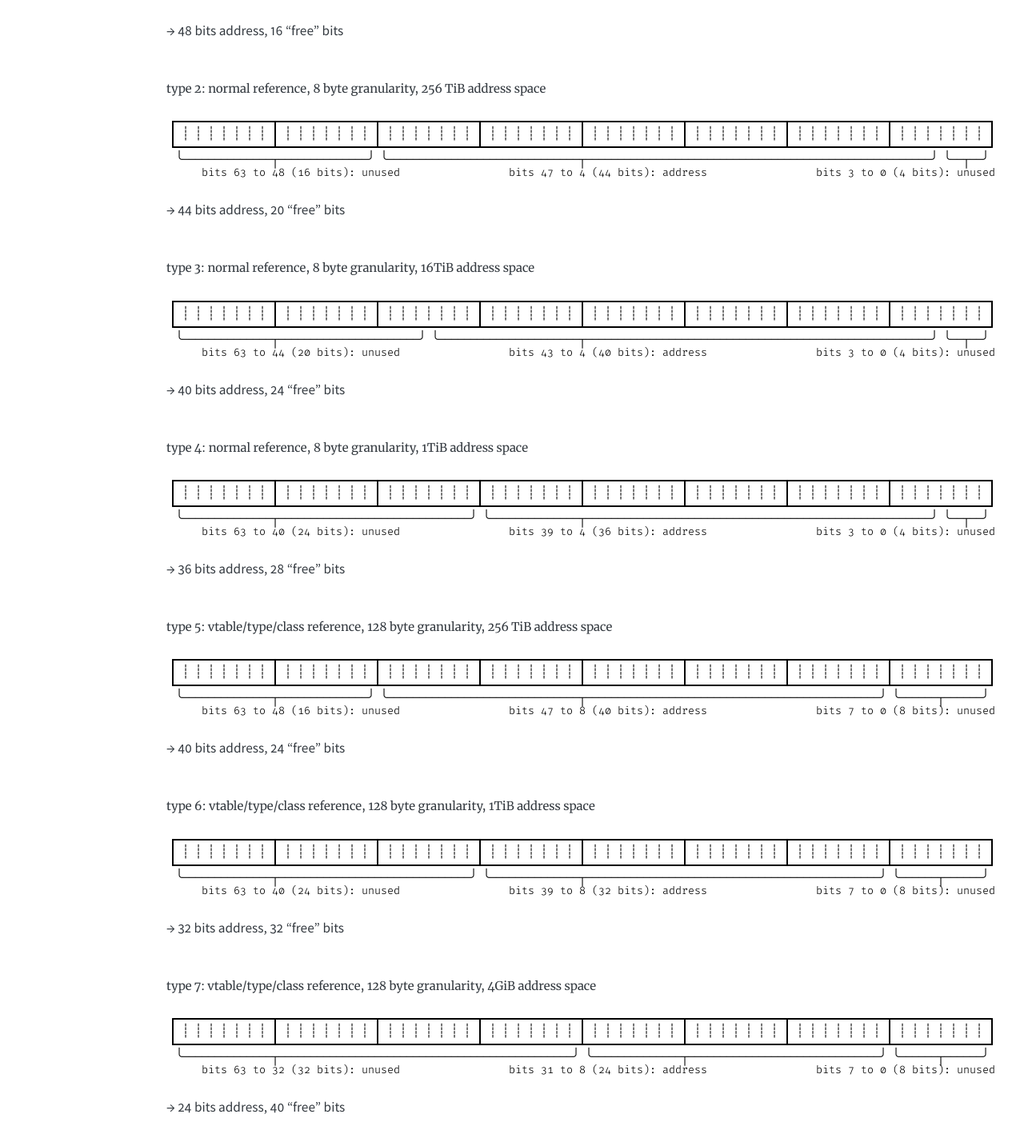
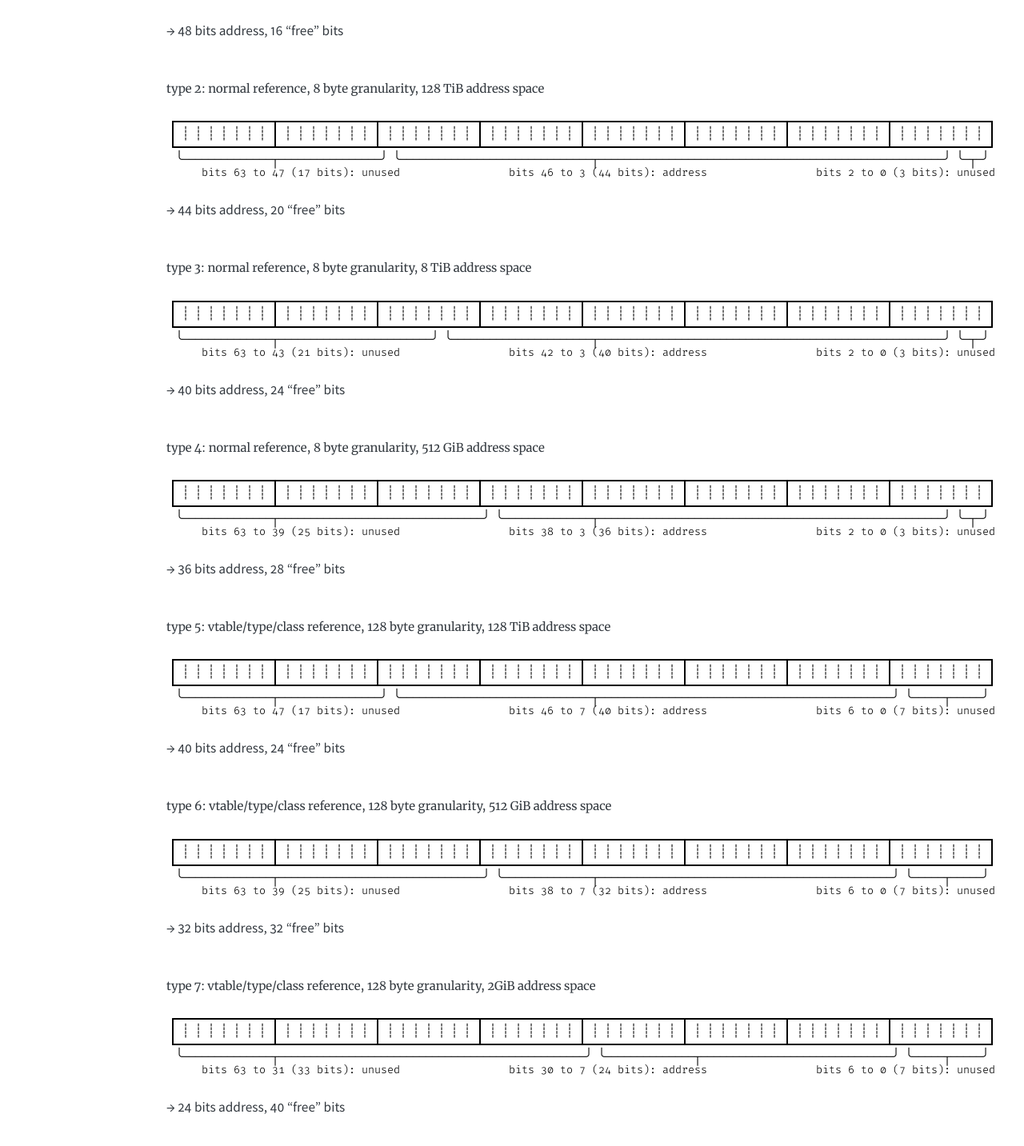
Before and after one commit to soc/soc.me, a Jekyll site: the page built from _runtimes/pointer-compression.md, in a window 1280 px wide. Shown: the part 771-2204 px from the top of the page at 80% size. Built offline with Jekyll 4.4.1, drawn with Linux system fonts in a browser that asks for light colours; some web fonts are replaced.

Commit message:
fix miscalculated granularity values in "pointer compression"/"header compression"

```diff
--- a/_runtimes/pointer-compression.md
+++ b/_runtimes/pointer-compression.md
@@ -30,79 +30,79 @@
 
 **→ 48 bits address, 16 "free" bits**
 
-##### type 2: normal reference, 8 byte granularity, 256 TiB address space
+##### type 2: normal reference, 8 byte granularity, 128 TiB address space
 
 <div class="diagram">
  +---------------+---------------+---------------+---------------+---------------+---------------+---------------+---------------+
  | ┊ ┊ ┊ ┊ ┊ ┊ ┊ | ┊ ┊ ┊ ┊ ┊ ┊ ┊ | ┊ ┊ ┊ ┊ ┊ ┊ ┊ | ┊ ┊ ┊ ┊ ┊ ┊ ┊ | ┊ ┊ ┊ ┊ ┊ ┊ ┊ | ┊ ┊ ┊ ┊ ┊ ┊ ┊ | ┊ ┊ ┊ ┊ ┊ ┊ ┊ | ┊ ┊ ┊ ┊ ┊ ┊ ┊ |
  +---------------+---------------+---------------+---------------+---------------+---------------+---------------+---------------+
-  ╰──────────────┬──────────────╯ ╰──────────────────────────────┬──────────────────────────────────────────────────────╯ ╰──┬──╯
-      bits 63 to 48 (16 bits): unused                 bits 47 to 4 (44 bits): address                 bits 3 to 0 (4 bits): unused
+  ╰──────────────┬────────────────╯ ╰──────────────────────────────┬──────────────────────────────────────────────────────╯ ╰─┬─╯
+      bits 63 to 47 (17 bits): unused                 bits 46 to 3 (44 bits): address                 bits 2 to 0 (3 bits): unused
 
 </div>
 
 **→ 44 bits address, 20 "free" bits**
 
-##### type 3: normal reference, 8 byte granularity, 16TiB address space
+##### type 3: normal reference, 8 byte granularity, 8 TiB address space
 
 <div class="diagram">
  +---------------+---------------+---------------+---------------+---------------+---------------+---------------+---------------+
  | ┊ ┊ ┊ ┊ ┊ ┊ ┊ | ┊ ┊ ┊ ┊ ┊ ┊ ┊ | ┊ ┊ ┊ ┊ ┊ ┊ ┊ | ┊ ┊ ┊ ┊ ┊ ┊ ┊ | ┊ ┊ ┊ ┊ ┊ ┊ ┊ | ┊ ┊ ┊ ┊ ┊ ┊ ┊ | ┊ ┊ ┊ ┊ ┊ ┊ ┊ | ┊ ┊ ┊ ┊ ┊ ┊ ┊ |
  +---------------+---------------+---------------+---------------+---------------+---------------+---------------+---------------+
-  ╰──────────────┬──────────────────────╯ ╰──────────────────────┬──────────────────────────────────────────────────────╯ ╰──┬──╯
-      bits 63 to 44 (20 bits): unused                 bits 43 to 4 (40 bits): address                 bits 3 to 0 (4 bits): unused
+  ╰──────────────┬────────────────────────╯ ╰──────────────────────┬──────────────────────────────────────────────────────╯ ╰─┬─╯
+      bits 63 to 43 (21 bits): unused                 bits 42 to 3 (40 bits): address                 bits 2 to 0 (3 bits): unused
 
 </div>
 
 **→ 40 bits address, 24 "free" bits**
 
-##### type 4: normal reference, 8 byte granularity, 1TiB address space
+##### type 4: normal reference, 8 byte granularity, 512 GiB address space
 
 <div class="diagram">
  +---------------+---------------+---------------+---------------+---------------+---------------+---------------+---------------+
  | ┊ ┊ ┊ ┊ ┊ ┊ ┊ | ┊ ┊ ┊ ┊ ┊ ┊ ┊ | ┊ ┊ ┊ ┊ ┊ ┊ ┊ | ┊ ┊ ┊ ┊ ┊ ┊ ┊ | ┊ ┊ ┊ ┊ ┊ ┊ ┊ | ┊ ┊ ┊ ┊ ┊ ┊ ┊ | ┊ ┊ ┊ ┊ ┊ ┊ ┊ | ┊ ┊ ┊ ┊ ┊ ┊ ┊ |
  +---------------+---------------+---------------+---------------+---------------+---------------+---------------+---------------+
-  ╰──────────────┬──────────────────────────────╯ ╰──────────────┬──────────────────────────────────────────────────────╯ ╰──┬──╯
-      bits 63 to 40 (24 bits): unused                 bits 39 to 4 (36 bits): address                 bits 3 to 0 (4 bits): unused
+  ╰──────────────┬────────────────────────────────╯ ╰──────────────┬──────────────────────────────────────────────────────╯ ╰─┬─╯
+      bits 63 to 39 (25 bits): unused                 bits 38 to 3 (36 bits): address                 bits 2 to 0 (3 bits): unused
 
 </div>
 
 **→ 36 bits address, 28 "free" bits**
 
-##### type 5: vtable/type/class reference, 128 byte granularity, 256 TiB address space
+##### type 5: vtable/type/class reference, 128 byte granularity, 128 TiB address space
 
 <div class="diagram">
  +---------------+---------------+---------------+---------------+---------------+---------------+---------------+---------------+
  | ┊ ┊ ┊ ┊ ┊ ┊ ┊ | ┊ ┊ ┊ ┊ ┊ ┊ ┊ | ┊ ┊ ┊ ┊ ┊ ┊ ┊ | ┊ ┊ ┊ ┊ ┊ ┊ ┊ | ┊ ┊ ┊ ┊ ┊ ┊ ┊ | ┊ ┊ ┊ ┊ ┊ ┊ ┊ | ┊ ┊ ┊ ┊ ┊ ┊ ┊ | ┊ ┊ ┊ ┊ ┊ ┊ ┊ |
  +---------------+---------------+---------------+---------------+---------------+---------------+---------------+---------------+
-  ╰──────────────┬──────────────╯ ╰──────────────────────────────┬──────────────────────────────────────────────╯ ╰──────┬──────╯
-      bits 63 to 48 (16 bits): unused                 bits 47 to 8 (40 bits): address                 bits 7 to 0 (8 bits): unused
+  ╰──────────────┬────────────────╯ ╰──────────────────────────────┬──────────────────────────────────────────────╯ ╰─────┬─────╯
+      bits 63 to 47 (17 bits): unused                 bits 46 to 7 (40 bits): address                 bits 6 to 0 (7 bits): unused
 
 </div>
 
 **→ 40 bits address, 24 "free" bits**
 
-##### type 6: vtable/type/class reference, 128 byte granularity, 1TiB address space
+##### type 6: vtable/type/class reference, 128 byte granularity, 512 GiB address space
 
 <div class="diagram">
  +---------------+---------------+---------------+---------------+---------------+---------------+---------------+---------------+
  | ┊ ┊ ┊ ┊ ┊ ┊ ┊ | ┊ ┊ ┊ ┊ ┊ ┊ ┊ | ┊ ┊ ┊ ┊ ┊ ┊ ┊ | ┊ ┊ ┊ ┊ ┊ ┊ ┊ | ┊ ┊ ┊ ┊ ┊ ┊ ┊ | ┊ ┊ ┊ ┊ ┊ ┊ ┊ | ┊ ┊ ┊ ┊ ┊ ┊ ┊ | ┊ ┊ ┊ ┊ ┊ ┊ ┊ |
  +---------------+---------------+---------------+---------------+---------------+---------------+---------------+---------------+
-  ╰──────────────┬──────────────────────────────╯ ╰──────────────┬──────────────────────────────────────────────╯ ╰──────┬──────╯
-      bits 63 to 40 (24 bits): unused                 bits 39 to 8 (32 bits): address                 bits 7 to 0 (8 bits): unused
+  ╰──────────────┬────────────────────────────────╯ ╰──────────────┬──────────────────────────────────────────────╯ ╰─────┬─────╯
+      bits 63 to 39 (25 bits): unused                 bits 38 to 7 (32 bits): address                 bits 6 to 0 (7 bits): unused
 
 </div>
 
 **→ 32 bits address, 32 "free" bits**
 
-##### type 7: vtable/type/class reference, 128 byte granularity, 4GiB address space
+##### type 7: vtable/type/class reference, 128 byte granularity, 2GiB address space
 
 <div class="diagram">
  +---------------+---------------+---------------+---------------+---------------+---------------+---------------+---------------+
  | ┊ ┊ ┊ ┊ ┊ ┊ ┊ | ┊ ┊ ┊ ┊ ┊ ┊ ┊ | ┊ ┊ ┊ ┊ ┊ ┊ ┊ | ┊ ┊ ┊ ┊ ┊ ┊ ┊ | ┊ ┊ ┊ ┊ ┊ ┊ ┊ | ┊ ┊ ┊ ┊ ┊ ┊ ┊ | ┊ ┊ ┊ ┊ ┊ ┊ ┊ | ┊ ┊ ┊ ┊ ┊ ┊ ┊ |
  +---------------+---------------+---------------+---------------+---------------+---------------+---------------+---------------+
-  ╰──────────────┬──────────────────────────────────────────────╯ ╰──────────────┬──────────────────────────────╯ ╰──────┬──────╯
-      bits 63 to 32 (32 bits): unused                 bits 31 to 8 (24 bits): address                 bits 7 to 0 (8 bits): unused
+  ╰──────────────┬────────────────────────────────────────────────╯ ╰──────────────┬──────────────────────────────╯ ╰─────┬─────╯
+      bits 63 to 31 (33 bits): unused                 bits 30 to 7 (24 bits): address                 bits 6 to 0 (7 bits): unused
 
 </div>
 
```
Also changed, not shown: _runtimes/header-compression.md (+1 -1 lines).
